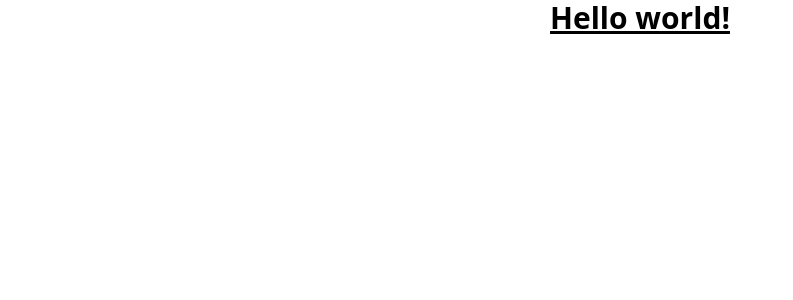
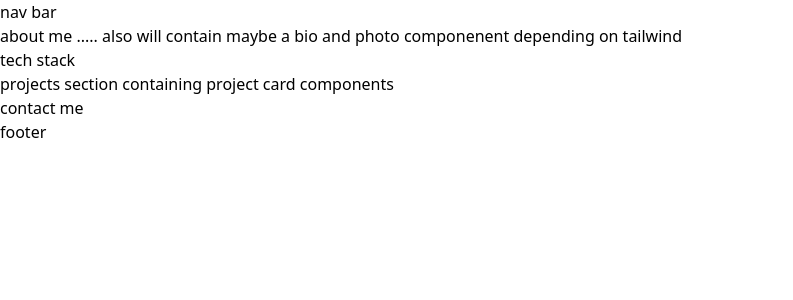
Before and after one commit to 779carney/personal-portfolio, a React (Vite) app: page / in a window 1280 px wide. Shown: the top 300 px of the page, without its empty margins (0-793 px from the left). Built offline with nearby package versions, Linux system fonts and the light colour scheme.

Commit message:
added some components

```diff
--- a/src/App.jsx
+++ b/src/App.jsx
@@ -1,11 +1,24 @@
 
 import './App.css'
+import AboutMe from './components/AboutMe'
+import ContactMe from './components/ContactMe'
+import Footer from './components/Footer'
+import NavBar from './components/NavBar'
+import Projects from './components/Projects'
+import TechStack from './components/TechStack'
 
 function App() {
 
 
   return (
-    <h1 className="text-3xl font-bold underline text-center">Hello world!</h1>
+    <>
+    <NavBar/>
+    <AboutMe/>
+    <TechStack/>
+    <Projects/>
+    <ContactMe/>
+    <Footer/>
+    </>
   )
   }
 
--- /dev/null
+++ b/src/components/AboutMe.jsx
@@ -0,0 +1,7 @@
+function AboutMe(){
+    return (
+        <p>about me ..... also will contain maybe a bio and photo componenent depending on tailwind</p>
+    )
+}
+
+export default AboutMe
--- /dev/null
+++ b/src/components/ContactMe.jsx
@@ -0,0 +1,7 @@
+function ContactMe(){
+    return (
+        <p>contact me</p>
+    )
+}
+
+export default ContactMe
--- /dev/null
+++ b/src/components/Footer.jsx
@@ -0,0 +1,7 @@
+function Footer(){
+    return (
+        <p>footer</p>
+    )
+}
+
+export default Footer
--- a/src/components/NavBar.jsx
+++ b/src/components/NavBar.jsx
@@ -0,0 +1,7 @@
+function NavBar(){
+    return (
+        <p>nav bar</p>
+    )
+}
+
+export default NavBar
--- /dev/null
+++ b/src/components/Projects.jsx
@@ -0,0 +1,7 @@
+function Projects(){
+    return (
+        <p>projects section containing project card components </p>
+    )
+}
+
+export default Projects
--- /dev/null
+++ b/src/components/TechStack.jsx
@@ -0,0 +1,7 @@
+function TechStack(){
+    return (
+        <p>tech stack</p>
+    )
+}
+
+export default TechStack
```
